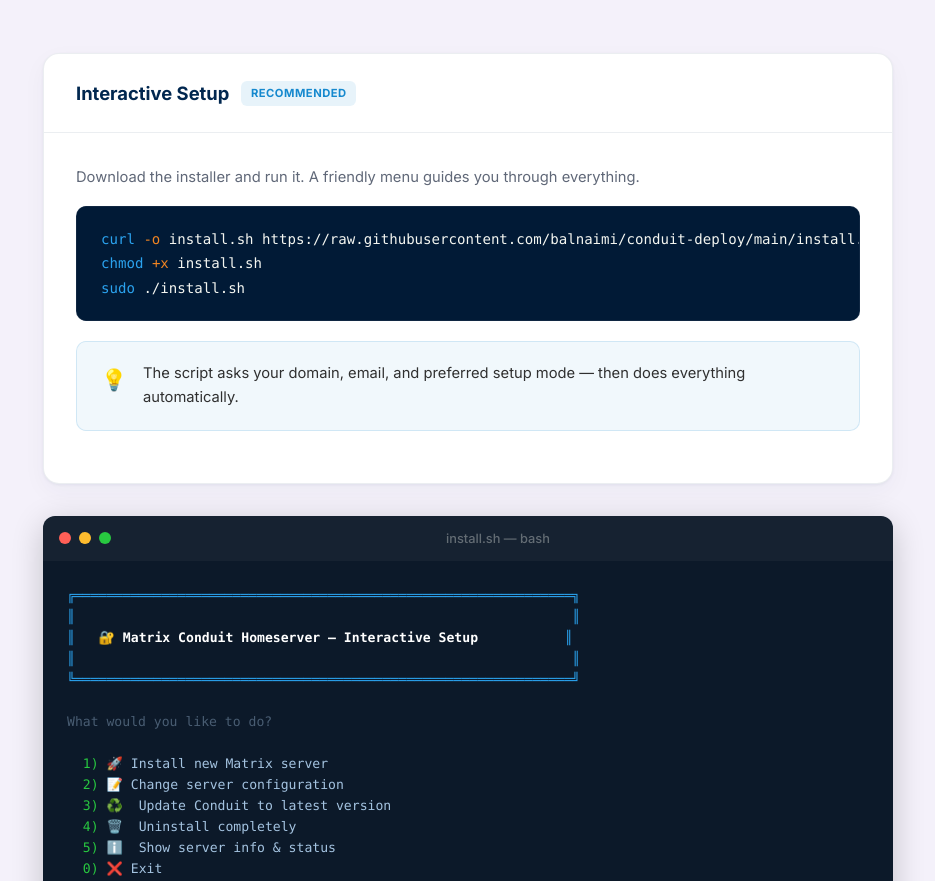
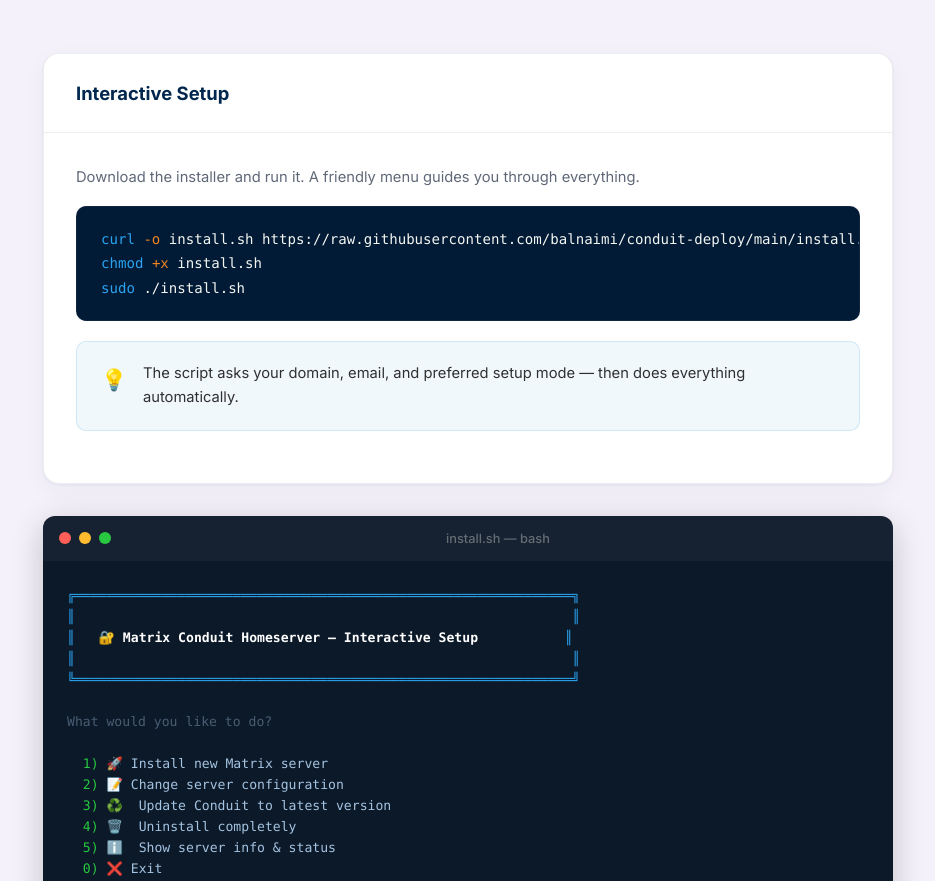
Before and after one commit to balnaimi/conduit-deploy, a plain HTML site: page docs/index.html in a window 1280 px wide. Shown: the part 2952-3833 px from the top of the page, without its empty margins (172-1107 px from the left). Drawn offline with Linux system fonts and the light colour scheme.

Commit message:
remove 'Recommended' badge — only one install method

```diff
--- a/docs/index.html
+++ b/docs/index.html
@@ -1017,7 +1017,6 @@
     <div class="install-card">
       <div class="install-card-header">
         <h3>Interactive Setup</h3>
-        <span class="badge">Recommended</span>
       </div>
       <div class="install-card-body">
         <p style="color:var(--text-dim);margin-bottom:1rem;font-size:0.92rem;">Download the installer and run it. A friendly menu guides you through everything.</p>
```
